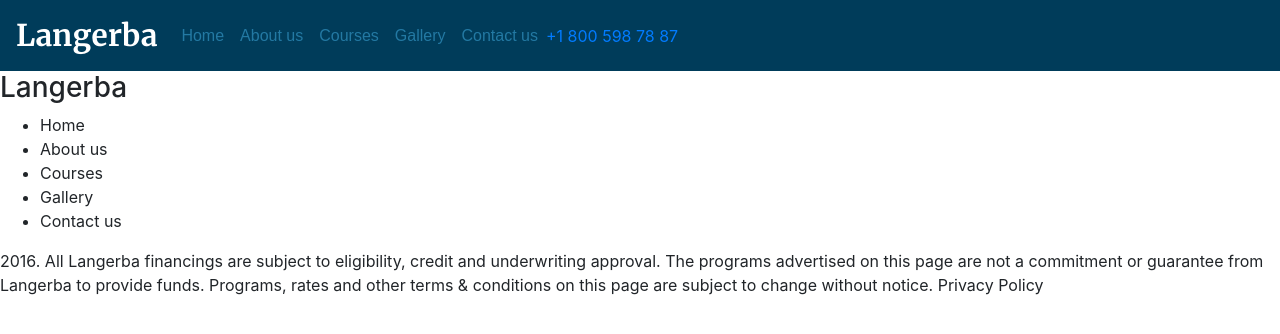
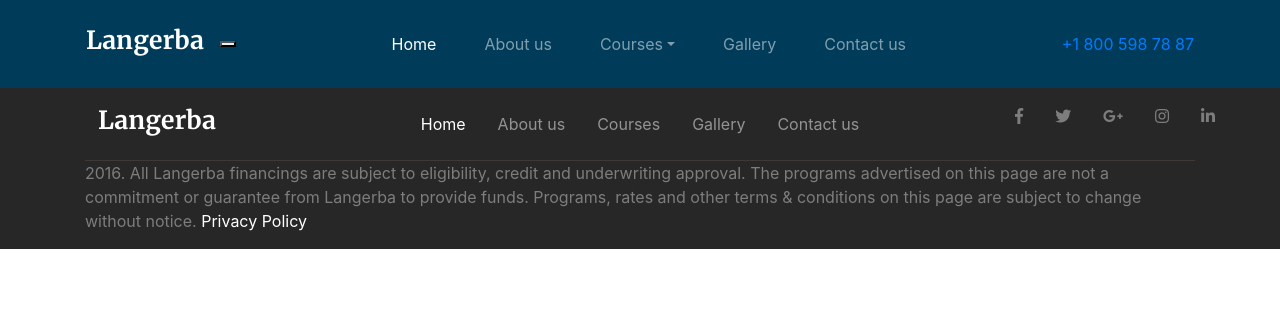
Before and after one commit to GeoffroyCarette/integration-bootstrap, a plain HTML site: page index.html in a window 1280 px wide. Drawn offline with nearby package versions, Linux system fonts and the light colour scheme.

Commit message:
[CSS][HTML]
Footer fonctionel et menu presque agencé

```diff
--- a/index.html
+++ b/index.html
@@ -8,33 +8,49 @@
     <!-- Bootstrap CSS -->
     <link rel="stylesheet" href="https://stackpath.bootstrapcdn.com/bootstrap/4.1.3/css/bootstrap.min.css" integrity="sha384-MCw98/SFnGE8fJT3GXwEOngsV7Zt27NXFoaoApmYm81iuXoPkFOJwJ8ERdknLPMO" crossorigin="anonymous">
     <link rel="stylesheet" href="style.css">
+    <link rel="stylesheet" href="https://use.fontawesome.com/releases/v5.3.1/css/all.css" integrity="sha384-mzrmE5qonljUremFsqc01SB46JvROS7bZs3IO2EmfFsd15uHvIt+Y8vEf7N7fWAU" crossorigin="anonymous">
     <title>Langerba</title>
   </head>
 
   <body>
-        <nav class="navbar navbar-expand-lg">
-            <a class="navbar-brand" href="index.html">Langerba</a>
-            <ul class="navbar-nav">
-                <li class="nav-item">
-                    <a class="nav-link" href="#">Home</a>
+        <header class="container-fluid">
+            <nav class=" container navbar navbar-expand-lg navbar-dark">
+                <button class="navbar-toggler" type="button" data-toggle="collapse" data-target="#navbarTogglerDemo02" aria-controls="navbarTogglerDemo02" aria-expanded="false" aria-label="Toggle navigation">
+                    <span class="navbar-toggler-icon"></span>
+                </button>
+                <a class="navbar-brand" href="#"><h1>Langerba</h1></a>
+                <button class="" data-toggle="">
+                    <span></span>
+                </button>
+                <div class="collapse navbar-collapse d-lg-flex justify-content-lg-center" id="navbarTogglerDemo02">
+                    <ul class="navbar-nav ">
+                        <li class="nav-item p-3 active">
+                            <a class="nav-link" href="#">Home <span class="sr-only">(current)</span></a>
                         </li>
-                <li class="nav-item">
+                        <li class="nav-item p-3">
                             <a class="nav-link" href="#">About us</a>
                         </li>
-                <li class="nav-item">
-                    <a class="nav-link" href="#">Courses</a>
+                        <li class="nav-item dropdown p-3">
+                            <a class="nav-link dropdown-toggle" href="#" id="sub_menu1" role="button" data-toggle="dropdown">Courses</a>
+                            <div class="dropdown-menu" aria-labelledby="navbarDropdownMenuLink">
+                                <a class="dropdown-item" href="#">English</a>
+                                <a class="dropdown-item" href="#">German</a>
+                                <a class="dropdown-item" href="#">French</a>
+                                <a class="dropdown-item" href="#">Italian</a>
+                            </div>
                         </li>
-                <li class="nav-item">
+                        <li class="nav-item p-3">
                             <a class="nav-link" href="#">Gallery</a>
                         </li>
-                <li class="nav-item">
+                        <li class="nav-item p-3">
                             <a class="nav-link" href="#">Contact us</a>
                         </li>
                     </ul>
-            <a class="contact-info" href="#">+1 800 598 78 87</a>
+                </div>
+                <div class="hidden visible-lg">
+                    <a href="callto:#">+1 800 598 78 87</a>
+                </div>
             </nav>
-        <header>
-
         </header>
         <section>
 
@@ -54,26 +70,43 @@
         <section>
 
         </section>
-        <footer>
-            <h3>Langerba</h3>
-            <nav>
-                <ul>
-                    <li>Home</li>
-                    <li>About us</li>
-                    <li>Courses</li>
-                    <li>Gallery</li>
-                    <li>Contact us</li>
+        <footer class="container-fluid">
+            <div class="container">
+                <div class="row">
+                    <div class="col-sm-12 col-md-12 col-lg-2 d-flex justify-content-xs-center justify-content-md-center justify-content-sm-center align-items-center">
+                        <a class="navbar-brand" href="#"><h3>Langerba</h3></a>
+                    </div>
+                    <div class="col-sm-12 col-md-12 col-lg-8 navbar navbar-expand-lg navbar-dark d-flex justify-content-center">
+                        <ul class="navbar-nav ">
+                            <li class="nav-item p-2 active">
+                                <a class="nav-link" href="#">Home</a>
+                            </li>
+                            <li class="nav-item p-2">
+                                 <a class="nav-link " href="#">About us</a>
+                            </li>
+                            <li class="nav-item p-2">
+                                <a class="nav-link text-center" href="#">Courses</a>
+                            </li>
+                            <li class="nav-item p-2">
+                                <a class="nav-link text-center" href="#">Gallery</a>
+                            </li>
+                            <li class="nav-item p-2">
+                                <a class="nav-link text-center" href="#">Contact us</a>
+                            </li>
                         </ul>
-            </nav>
-            <div>
-                <a href="#"></a>
-                <a href="#"></a>
-                <a href="#"></a>
-                <a href="#"></a>
-                <a href="#"></a>
                     </div>
-            <div>
-                <p>2016. All Langerba financings are subject to eligibility, credit and underwriting approval. The programs advertised on this page are not a commitment or guarantee from Langerba to provide funds. Programs, rates and other terms & conditions on this page are subject to change without notice. <a>Privacy Policy</a></p>
+                    <div class="col-sm-12 col-md-12 col-lg-2 d-flex justify-content-sm-center">
+                        <a class="icon" href="#"><i class="fab fa-facebook-f"></i></a>
+                        <a class="icon" href="#"><i class="fab fa-twitter"></i></a>
+                        <a class="icon" href="#"><i class="fab fa-google-plus-g"></i></a>
+                        <a class="icon" href="#"><i class="fab fa-instagram"></i></a>
+                        <a class="icon" href="#"><i class="fab fa-linkedin-in"></i></a>
+                    </div>
+                </div>
+                <hr>
+                <div class="row">
+                    <p class="disclaimer col-12">2016. All Langerba financings are subject to eligibility, credit and underwriting approval. The programs advertised on this page are not a commitment or guarantee from Langerba to provide funds. Programs, rates and other terms & conditions on this page are subject to change without notice. <a class="private_policy" href="#">Privacy Policy</a></p>
+                </div>
             </div>
         </footer>
 
--- a/style.css
+++ b/style.css
@@ -14,28 +14,43 @@
     src: url(/fonts/merriweather/Merriweather-Light.woff);
     font-weight: lighter;
 }
-
-.navbar{
+header{
     background-color: #003C5A;
 }
+h1{
+    font-family: "merriweather_bold";
+    color: #ffffff;
+    font-size: 25px;
+}
+footer{
+    background-color: #272727;
+}
+h3{
+    font-family: "merriweather_bold";
+    color: #ffffff;
+    font-size: 25px;
+}
+.disclaimer{
+    color: #7d7d7d;
+}
+.private_policy{
+    color: #ffffff;
+}
+.icon{
+    padding: 1em;
+}
+.fab:hover{
+    color: #E76E33;
+    transition: .500s
+}
+.fab{
+    color: #7d7d7d;
+}
+hr{
+    height: 1px;
+    border: none;
+    color: #3f3935;
+    background: #3f3935;
+    margin: 0;
 
-.nav-link{
-    color: #2379A3;
 }
-.navbar-brand{
-    color: #fff;
-    font-family: "merriweather_bold";
-    font-size: 30px;
-}
-.nav-item{
-    font-family: Arial, Helvetica, sans-serif;
-    color: #2379A3;
-    font-weight: lighter;
-}
-
-.contact-info a{
-    font-family: "merriweather_light";
-    font-size: 20px;
-    color: #fff;
-    text-decoration: none;
-}
```
Lines whose indentation alone changed are shown as unchanged.
